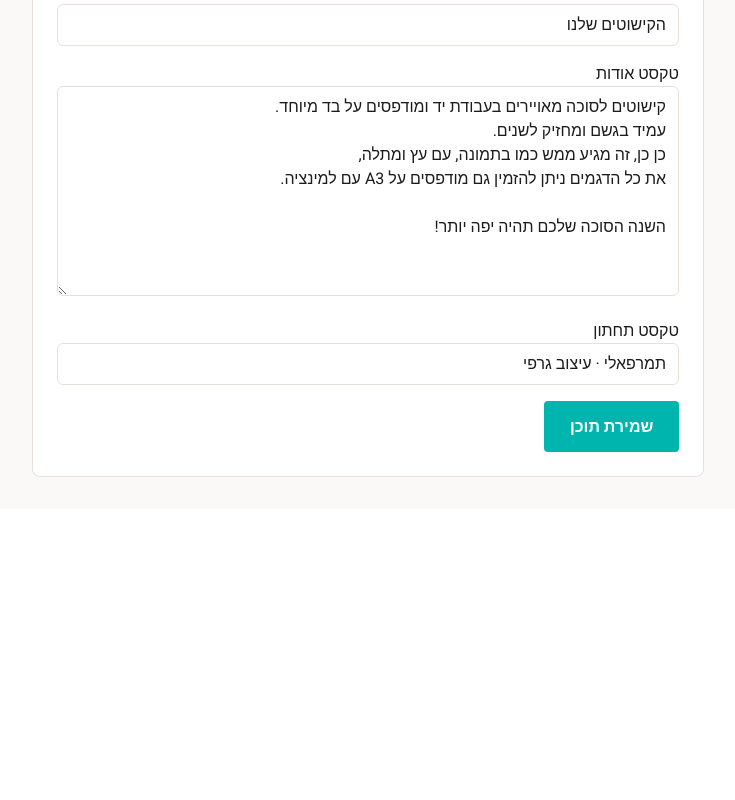
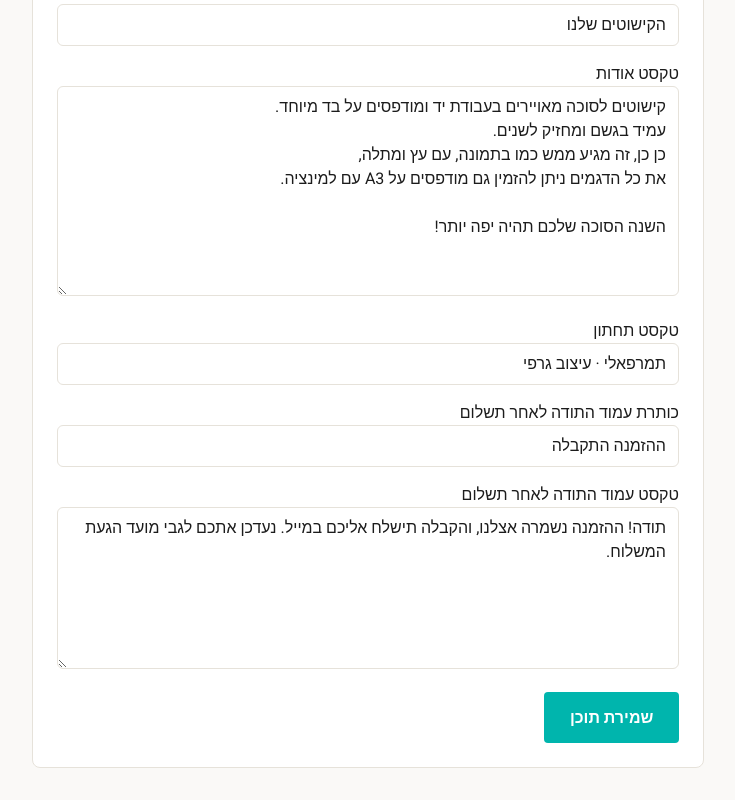
Before and after one commit to betsalelkogo/Sukkot, a Next.js app: page /admin/content in a window 1280 px wide. Shown: the part 440-1240 px from the top of the page, without its empty margins (492-1227 px from the left). Before the commit the page ends 949 px from the top, so only its background shows below. Built offline with nearby package versions, Linux system fonts and the light colour scheme; no server answers; the database is empty.

Commit message:
small fix

```diff
--- a/src/app/order/success/page.tsx
+++ b/src/app/order/success/page.tsx
@@ -11,11 +11,10 @@ export default async function SuccessPage({
   searchParams: Promise<{ order?: string }>;
 }) {
   const { order } = await searchParams;
-  let saved = false;
   const db = getDb();
   if (db && order && /^[0-9a-f-]{36}$/i.test(order)) {
     try {
-      saved = Boolean(await fulfillPaidCheckout(db, order, ""));
+      await fulfillPaidCheckout(db, order, "");
     } catch {
       console.error("checkout_fulfill_failed");
     }
@@ -26,12 +25,15 @@ export default async function SuccessPage({
     <div className="min-h-screen">
       <Header logo={content.logo_text} />
       <main className="mx-auto max-w-xl px-5 py-20 text-center">
-        <h1 className="mb-4 text-4xl font-bold text-[var(--teal)]">ההזמנה התקבלה</h1>
-        <p className="mb-8 text-lg leading-8">
-          {saved
-            ? "תודה! ההזמנה נשמרה אצלנו, והקבלה תישלח אליכם במייל דרך Morning. נעדכן אתכם לגבי האיסוף."
-            : "תודה! התשלום התקבל. ההזמנה נשמרת אצלנו ברגע שהאישור מ-Morning מגיע, והקבלה תישלח אליכם במייל. נעדכן אתכם לגבי האיסוף."}
-        </p>
+        <h1 className="mb-4 text-4xl font-bold text-[var(--teal)]">{content.thankyou_title}</h1>
+        <div className="mb-8 space-y-3 text-lg leading-8">
+          {content.thankyou_body
+            .split("\n")
+            .filter(Boolean)
+            .map((line) => (
+              <p key={line}>{line}</p>
+            ))}
+        </div>
         <Link href="/catalog" className="btn-primary">
           בחזרה לקטלוג
         </Link>
--- a/src/components/Header.tsx
+++ b/src/components/Header.tsx
@@ -13,9 +13,6 @@ export function Header({ logo }: { logo: string }) {
           <Link href="/catalog" className="hover:text-[var(--teal)]">
             קטלוג
           </Link>
-          <Link href="/terms" className="hover:text-[var(--teal)]">
-            תקנון
-          </Link>
           <CartLink />
         </nav>
       </div>
--- a/src/components/admin/ContentForm.tsx
+++ b/src/components/admin/ContentForm.tsx
@@ -47,6 +47,20 @@ export function ContentForm({ defaultValues }: { defaultValues: typeof DEFAULT_C
         />
       </label>
       <Field name="footer_text" label="טקסט תחתון" defaultValue={defaultValues.footer_text} />
+      <Field
+        name="thankyou_title"
+        label="כותרת עמוד התודה לאחר תשלום"
+        defaultValue={defaultValues.thankyou_title}
+      />
+      <label className="block space-y-1">
+        <span>טקסט עמוד התודה לאחר תשלום</span>
+        <textarea
+          name="thankyou_body"
+          defaultValue={defaultValues.thankyou_body}
+          rows={6}
+          className="w-full rounded-md border border-[var(--line)] px-3 py-2"
+        />
+      </label>
       {error ? <p className="text-sm text-red-700">{error}</p> : null}
       <button type="submit" className="btn-primary" disabled={pending}>
         שמירת תוכן
--- a/src/lib/defaults.ts
+++ b/src/lib/defaults.ts
@@ -5,6 +5,8 @@ export const HOME_CONTENT_KEYS = [
   "about_title",
   "about_body",
   "footer_text",
+  "thankyou_title",
+  "thankyou_body",
 ] as const;
 
 export const DEFAULT_TERMS_BODY = `ברוכים הבאים לאתר של תמר רפאלי – עיצוב גרפי (להלן: "האתר"). האתר משמש להצגת ולמכירת קישוטים ומוצרים לעיצוב הסוכה ולמוצרים נוספים המוצעים באתר.
@@ -146,6 +148,9 @@ export const DEFAULT_CONTENT = {
 
 השנה הסוכה שלכם תהיה יפה יותר!`,
   footer_text: "תמרפאלי · עיצוב גרפי",
+  thankyou_title: "ההזמנה התקבלה",
+  thankyou_body:
+    "תודה! ההזמנה נשמרה אצלנו, והקבלה תישלח אליכם במייל. נעדכן אתכם לגבי מועד הגעת המשלוח.",
   terms_title: "תקנון ותנאי רכישה",
   terms_body: DEFAULT_TERMS_BODY,
   terms_updated: "09.09.2026",
--- a/src/lib/validations.ts
+++ b/src/lib/validations.ts
@@ -98,6 +98,8 @@ export const contentSchema = z
     about_title: z.string().trim().min(2).max(80),
     about_body: z.string().trim().min(10).max(2000),
     footer_text: z.string().trim().min(2).max(160),
+    thankyou_title: z.string().trim().min(2).max(80),
+    thankyou_body: z.string().trim().min(10).max(2000),
     terms_title: z.string().trim().min(2).max(80),
     terms_body: z.string().trim().min(20).max(40000),
     terms_updated: z.string().trim().min(6).max(20),
```
